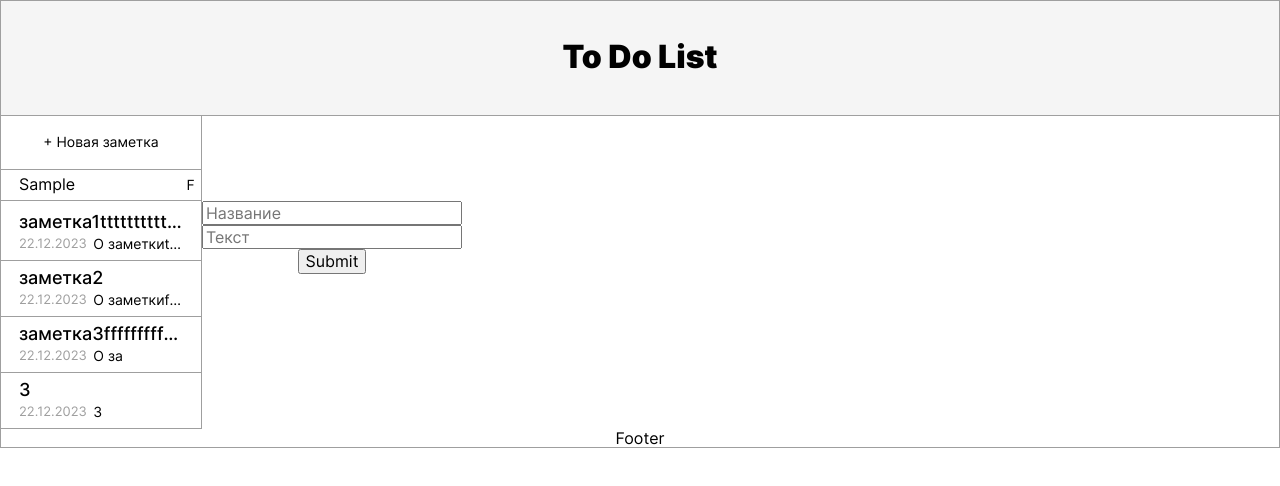
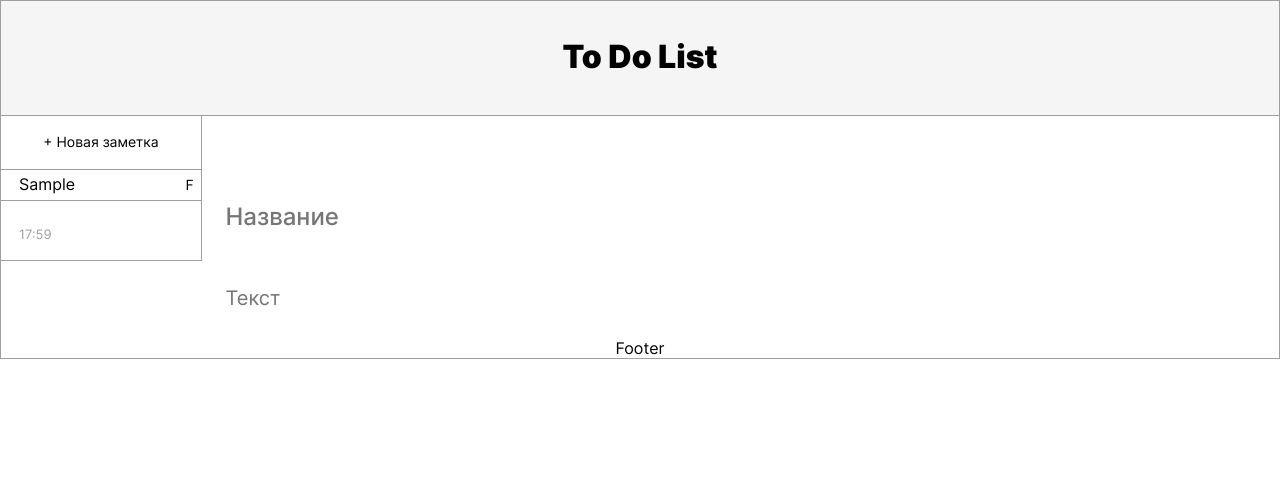
Before and after one commit to BeRealDude/to-do-list, a React (Create React App) app: page / in a window 1280 px wide. Both pictures are taken after typing "Sample" into the empty fields and a click on the button "+ Новая заметка". Shown: the top 486 px of the page. Built offline with nearby package versions, Linux system fonts and the light colour scheme.

Commit message:
feat: update notes

```diff
--- a/package.json
+++ b/package.json
@@ -7,6 +7,7 @@
     "@testing-library/jest-dom": "^5.17.0",
     "@testing-library/react": "^13.4.0",
     "@testing-library/user-event": "^13.5.0",
+    "date-fns": "^3.3.1",
     "react": "^18.2.0",
     "react-dom": "^18.2.0",
     "react-scripts": "5.0.1",
--- a/src/components/App/App.js
+++ b/src/components/App/App.js
@@ -1,11 +1,12 @@
 import { useEffect, useState } from 'react';
 import Footer from '../Footer/Footer';
 import Header from '../Header/Header';
-import Main from '../Main/Main';
 
 import { v4 as uuidv4 } from 'uuid';
+import Notes from '../Notes/Notes';
+import { addWeeks, addDays } from 'date-fns';
+import './App.css';
 
-import './App.css';
 
 
 function App() {
@@ -16,35 +17,42 @@ function App() {
 
   const [notes, setNotes] = useState([]);
 
-  const [selectedNote, setSelectedNote] = useState();
-    // const [newNotes, setNewNotes] = useState([]);
+  const [selectedNote, setSelectedNote] = useState({});
+
 
   const [openEntryData, setOpenEntryData] = useState(false);
 
+  function openFormEntryData(note) {
+    setOpenEntryData(true);
+    setSelectedNote(note);
+
+  }
 
 
   function addNote() {
 
+    const newNote = { id: uuidv4(), name: '', text: '', createdAt: new Date() };
+    openFormEntryData(newNote);
+    setSelectedNote(newNote);
+    setNotes([newNote, ...notes]);
 
-    setOpenEntryData(true);
   }
 
   function entryData(note) {
-
-    setNotes([note, ...notes]);
-    // setNotes([note, ...notes]);
-    // setSelectedNote(note);
-
+    const currentDate = new Date();
+    const updatedNotes = [...notes];
+    const index = updatedNotes.findIndex((n) => n.id === note.id);
+    if (index !== -1) {
+      updatedNotes.splice(index, 1);
+    }
+    updatedNotes.unshift({ ...note, createdAt: currentDate });
+    setNotes(updatedNotes);
+    setSelectedNote({ ...note, createdAt: currentDate });
   }
-  console.log(notes)
 
 
 
-  // function openFormEntryData(note) {
-  //   setOpenEntryData(true);
-  //   // setSelectedNote(note);
 
-  // }
 
   const notesStor = JSON.parse(localStorage.getItem("notes"));
 
@@ -66,12 +74,11 @@ function App() {
     console.log("Сохранено в localStorage:", notes);
     }
 
-  }, [notes]);
+  }, [notes, setSelectedNote]);
 
 
 
-
-
+// localStorage.clear()
 
 
 
@@ -79,13 +86,13 @@ function App() {
   return (
     <div className="app">
     <Header />
-    <Main
+    <Notes
     addNote={addNote}
     notes={notes}
     selectedNote={selectedNote}
     entryData={entryData}
     openEntryData={openEntryData}
-    // openFormEntryData={openFormEntryData}
+    openFormEntryData={openFormEntryData}
     />
     <Footer />
     </div>
--- a/src/components/FormNoteCreate/FormNoteCreate.css
+++ b/src/components/FormNoteCreate/FormNoteCreate.css
@@ -1,3 +1,34 @@
 .noteCreate {
   grid-column: 2/2;
 }
+
+.noteCreate-container {
+  height: 100%;
+}
+
+.form-create {
+  height: 100%;
+    display: flex;
+    flex-direction: column;
+}
+
+.form-create__input {
+  border: none;
+  list-style: none;
+  outline: none;
+  margin-left: 2%;
+  font-size: 20px;
+  font-weight: 400;
+
+  resize: none;
+  overflow: hidden;
+}
+
+.form-create__input:first-of-type {
+  margin-bottom: 2%;
+  font-size: 24px;
+  font-weight: 500;
+
+  resize: none;
+  overflow: hidden;
+}
--- a/src/components/FormNoteCreate/FormNoteCreate.js
+++ b/src/components/FormNoteCreate/FormNoteCreate.js
@@ -1,79 +1,92 @@
-import { useEffect, useState } from "react";
+import { useEffect, useRef, useState } from "react";
 import "./FormNoteCreate.css";
 import { v4 as uuidv4 } from 'uuid';
 
-function FormNoteCreate({ entryData, openEntryData, selectedNote }) {
+function FormNoteCreate({ entryData, openEntryData, selectedNote, notes }) {
   const [name, setName] = useState("");
   const [text, setText] = useState("");
-  // const [values, setValues] = useState({});
-
-  // const handleChangeName = (e) => {
-  //   setName(e.target.value);
-  // };
-
-  // const handleChangeText = (e) => {
-  //   setText(e.target.value);
-  // };
+  const nameTextAreaRef = useRef(null);
+  const textTextAreaRef = useRef(null);
 
 
 
+useEffect(() => {
+  if(selectedNote){
+    setName(selectedNote.name);
+    setText(selectedNote.text);
+    autoResize(nameTextAreaRef);
+    autoResize(textTextAreaRef);
+  }
+}, [selectedNote]);
 
-  // useEffect(() => {
-  //   if (selectedNote) {
-  //     // setValues(selectedNote);
-  //     setName(selectedNote.name)
-  //     setText(selectedNote.text)
-  //   }
-  // }, [openEntryData]);
 
-// console.log(selectedNote)
+useEffect(() => {
+  autoResize(nameTextAreaRef);
+}, [name]);
 
-  function handleSubmit(e) {
-    e.preventDefault();
-    entryData({
-      name: name,
-      text: text,
-      id: uuidv4()
-    });
-    setName('')
-    setText('')
-    // console.log(selectedNote.id)
+useEffect(() => {
+  autoResize(textTextAreaRef);
+}, [text]);
 
+
+
+const handleNameChange = (e) => {
+  setName(e.target.value);
+  entryData({ ...selectedNote, name: e.target.value });
+};
+
+
+
+const handleTextChange = (e) => {
+  setText(e.target.value);
+  entryData({ ...selectedNote, text: e.target.value });
+};
+
+
+const autoResize = (textAreaRef) => {
+  if (textAreaRef.current) {
+    textAreaRef.current.style.height = "auto";
+    textAreaRef.current.style.height = (textAreaRef.current.scrollHeight) + "px";
   }
+};
 
   return (
     <section className="noteCreate">
       <div className="noteCreate-container">
-
-        {openEntryData ? <form
+        {openEntryData ? (
+          <form
             className="form-create"
             id="form-create"
             name="form-create"
             noValidate
-          onSubmit={handleSubmit}
+            onSubmit={(e) => e.preventDefault()}
           >
-          <input
+            <textarea
+              ref={nameTextAreaRef}
               className="form-create__input"
               value={name || ""}
-            onChange={e => setName(e.target.value)}
+              onChange={handleNameChange}
               type="text"
               name="form-create-name"
               id="form-create-name"
-            // required
               placeholder="Название"
+              onInput={autoResize}
             />
-          <input
+            <textarea
+              ref={textTextAreaRef}
               className="form-create__input"
               value={text || ""}
-            onChange={e => setText(e.target.value)}
+              onChange={handleTextChange}
               type="text"
               name="form-create-text"
               id="form-create-text"
-            // required
               placeholder="Текст"
+              autoFocus
             />
-          <button className="form-create__btn" type="submit">Submit</button>
-        </form> : <span>Заметка не выбрана</span>}
+          </form>
+        ) : (
+          <span>Заметка не выбрана</span>
+        )}
       </div>
     </section>
   );
--- a/src/components/Main/Main.js
+++ /dev/null
@@ -1,19 +0,0 @@
-import Notes from '../Notes/Notes';
-import './Main.css';
-
-function Main({ addNote, notes, selectedNote, entryData, openEntryData }) {
-  return (
-    <main className="main">
-    <Notes
-    addNote={addNote}
-    notes={notes}
-    selectedNote={selectedNote}
-    entryData={entryData}
-    openEntryData={openEntryData}
-    // openFormEntryData={openFormEntryData}
-    />
-    </main>
-  );
-}
-
-export default Main;
--- a/src/components/Notes/Notes.css
+++ b/src/components/Notes/Notes.css
@@ -1,11 +1,12 @@
 .notes{
   display: grid;
-  width: 200px;
+  width: 100%;
   border-right: 1px solid #9f9f9f;
+  grid-template-columns: min-content auto;
 }
 
 .notes__btn {
-  width: 200px;
+  width: 201px;
     height: 54px;
     font-size: 14px;
     font-weight: 400;
@@ -15,6 +16,7 @@
     padding: 0;
     margin: 0;
     border-bottom: 1px solid #9f9f9f;
+    border-right: 1px solid #9f9f9f;
 }
 
 .notes__btn:hover {
--- a/src/components/Notes/Notes.js
+++ b/src/components/Notes/Notes.js
@@ -4,27 +4,28 @@ import NotesList from '../NotesList/NotesList';
 import SearchForm from '../SearchForm/SearchForm';
 import './Notes.css';
 
-function Notes({ addNote, notes, selectedNote, entryData, openEntryData }) {
+function Notes({ addNote, notes, selectedNote, entryData, openEntryData, openFormEntryData }) {
 
 
 
 
   return (
-    <div className="notes">
+    <main className="notes">
       <button className='notes__btn' onClick={addNote} >+ Новая заметка</button>
     <SearchForm />
     <NotesList
     notes={notes}
     selectedNote={selectedNote}
     entryData={entryData}
-    // openFormEntryData={openFormEntryData}
+    openFormEntryData={openFormEntryData}
     />
     <FormNoteCreate
     entryData={entryData}
     openEntryData={openEntryData}
     selectedNote={selectedNote}
+    notes={notes}
     />
-    </div>
+    </main>
   );
 }
 
--- a/src/components/NotesCard/NotesCard.js
+++ b/src/components/NotesCard/NotesCard.js
@@ -1,67 +1,12 @@
 import { useState } from 'react';
+import { format, isToday, isThisWeek } from 'date-fns';
 import './NotesCard.css';
 
-function NotesCard({ note, openFormEntryData, id }) {
+function NotesCard({ note, openFormEntryData, entryData }) {
 
-// const dateCreate = new Date()
-// const dateCreateNote = {
-//   hours: dateCreate.getHours(),
-//   minutes: dateCreate.getMinutes(),
-//   day: dateCreate.getDay(),
-//   month: dateCreate.getMonth() + 1,
-//   year: dateCreate.getFullYear()
-// }
-
-
-// const createdAt = Date.now()
-
-// const currentTime = Date.now();
-//   const timeDiff = currentTime - createdAt;
-//   const oneDay = 24 * 60 * 60 * 1000;
-
-//   let formattedTime;
-
-//   if (timeDiff < oneDay) {
-//     const date = new Date(createdAt);
-//     const hours = date.getHours();
-//     const minutes = date.getMinutes();
-
-//     formattedTime = `${hours}:${minutes}`;
-//   } else {
-//     const date = new Date(createdAt);
-//     const day = date.getDate();
-//     const month = date.getMonth() + 1;
-//     const year = date.getFullYear();
-
-//     formattedTime = `${day}/${month}/${year}`;
-//   }
-
-
-const [creationTime, setCreationTime] = useState(new Date()); // время создания задачи
-
-  // функция проверки, прошло ли уже 24 часа
-  const shouldDisplayDate = () => {
-    const currentTime = new Date();
-    const timeDifference = currentTime - creationTime;
-    const hoursPassed = timeDifference / (1000 * 60 * 60);
-    return hoursPassed >= 24;
-  };
-
-  // функция форматирования времени
-  const formatTime = () => {
-    if (shouldDisplayDate()) {
-      return creationTime.toLocaleString("default", {
-        day: "numeric",
-        month: "long",
-        year: "numeric"
-      });
-    } else {
-      return creationTime.toLocaleTimeString([], {
-        hour: "2-digit",
-        minute: "2-digit"
-      });
-    }
-  };
+  const formattedTime = format(note.createdAt, 'HH:mm');
+  const formattedDay = format(note.createdAt, 'EEE');
+  const formattedDate = format(note.createdAt, 'dd.MM.yyyy');
 
 
   return (
@@ -69,7 +14,9 @@ const [creationTime, setCreationTime] = useState(new Date()); // время со
       <h2 className='notesList-container__name'>{note.name}</h2>
       <div className='notesList-container__wrapp'>
       <p className='notesList-container__text'>{note.text}</p>
-      <span className='notesList-container__date'>{formatTime()}</span>
+      <span className='notesList-container__date'>{isToday(note.createdAt) ? formattedTime :
+           isThisWeek(note.createdAt) ? formattedDay :
+           formattedDate}</span>
       </div>
     </li>
   );
--- a/src/components/NotesList/NotesList.js
+++ b/src/components/NotesList/NotesList.js
@@ -3,7 +3,7 @@ import NotesCard from '../NotesCard/NotesCard';
 import './NotesList.css';
 
 
-function NotesList({ notes, selectedNote, entryData }) {
+function NotesList({ notes, selectedNote, openFormEntryData }) {
 
   // let notes = [];
 
@@ -20,44 +20,10 @@ function NotesList({ notes, selectedNote, entryData }) {
       {notes !== null && notes !== undefined && notes.map(note =>
         <NotesCard
         key={note.id}
-        // id={note.id}
-        // name={note.name}
         note={note}
-        // selectedNote={note}
-        // id={{id, ...selectedNote[id]}}
-        // entryData={() => entryData(note)}
-        // openFormEntryData={() => openFormEntryData(note)}
+        openFormEntryData={() => openFormEntryData(note)}
         />
       )}
-      <li className="notesList-container__card" >
-      <h2 className='notesList-container__name'>заметка1ttttttttttttttttttttttttttttttttttttttttttttt</h2>
-      <div className='notesList-container__wrapp'>
-      <p className='notesList-container__text'>О заметкиtttttttttttttttttttttttttttttt</p>
-      <span className='notesList-container__date'>22.12.2023</span>
-      </div>
-    </li>
-    <li className="notesList-container__card">
-      <h2 className='notesList-container__name'>заметка2</h2>
-      <div className='notesList-container__wrapp'>
-      <p className='notesList-container__text'>О заметкиffffffffffffffffffffffffffffffff</p>
-      <span className='notesList-container__date'>22.12.2023</span>
-      </div>
-    </li>
-    <li className="notesList-container__card">
-      <h2 className='notesList-container__name'>заметка3fffffffffffffffffffffffffffffffffffffffffff</h2>
-      <div className='notesList-container__wrapp'>
-      <p className='notesList-container__text'>О за</p>
-      <span className='notesList-container__date'>22.12.2023</span>
-      </div>
-    </li>
-    <li className="notesList-container__card">
-      <h2 className='notesList-container__name'>3</h2>
-      <div className='notesList-container__wrapp'>
-      <p className='notesList-container__text'>3</p>
-      <span className='notesList-container__date'>22.12.2023</span>
-      </div>
-    </li>
-
       </ul>
     </div>
   );
--- a/src/components/SearchForm/SearchForm.css
+++ b/src/components/SearchForm/SearchForm.css
@@ -2,6 +2,7 @@
   display: flex;
   border-bottom: 1px solid #9f9f9f;
   grid-column: 1/1;
+  border-right: 1px solid #9f9f9f;
 }
 
 .form {
```
Also changed, not shown: src/components/Main/Main.css (deleted), 1 other file (tests, documents, lock files or other folders). Lines whose indentation alone changed are shown as unchanged.
